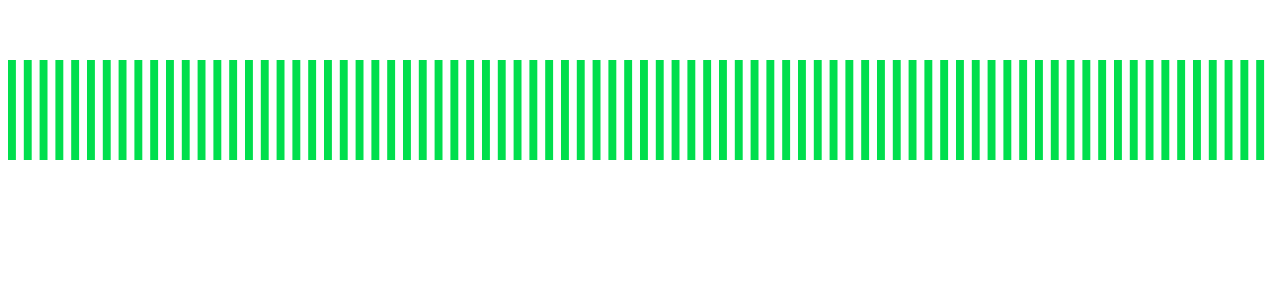
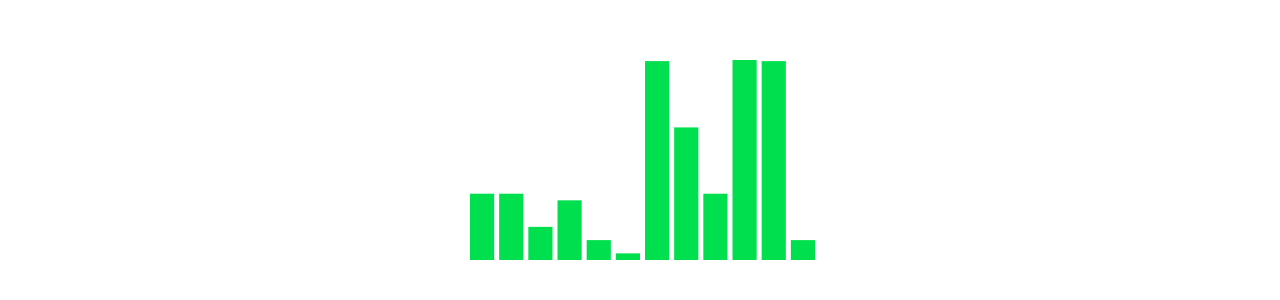
Before and after one commit to ahmetilhn/vue3-svg-charts, a Vue app: page / in a window 1280 px wide. Shown: the top 300 px of the page. Built offline with nearby package versions, Linux system fonts and the light colour scheme.

Commit message:
column chart improved

```diff
--- a/src/App.vue
+++ b/src/App.vue
@@ -1,13 +1,25 @@
 <template>
-  <column-chart />
+  <column-chart
+    :chartData="
+      JSON.parse(JSON.stringify(exampleChartData))['column-chart-data']
+    "
+    height="200"
+    width="350"
+  />
 </template>
 
 <script>
 import ColumnChart from "./components/charts/ColumnChart.vue";
+import exampleChartData from "./data/chart-example-data.json";
 export default {
   name: "App",
   components: {
     ColumnChart,
+  },
+  data() {
+    return {
+      exampleChartData,
+    };
   },
 };
 </script>
--- a/src/components/charts/ColumnChart.vue
+++ b/src/components/charts/ColumnChart.vue
@@ -1,13 +1,17 @@
 <template>
   <div class="column-chart bordered">
-    <svg id="svg_elem" v-if="chartIsReady">
+    <svg :width="width" :height="height" id="svg_elem" v-if="chartIsReady">
       <g
         @mouseover="hoverTooltip($event)"
         class="column"
-        v-for="(item, index) in 80"
+        v-for="(item, index) in getParsedChartData"
         :key="item"
       >
-        <rect height="100" :width="svg.rectWidth" :x="svg.rectX * index"></rect>
+        <rect
+          :height="getRectHeight(item)"
+          :width="svg.rectWidth"
+          :x="svg.rectX * index"
+        ></rect>
       </g>
     </svg>
     <chart-tooltip :tooltip="tooltip" />
@@ -21,39 +25,76 @@ export default {
   components: {
     ChartTooltip,
   },
+  props: {
+    chartData: {
+      type: Array,
+      required: true,
+      default: () => [],
+    },
+    height: {
+      type: String || Number,
+      required: false,
+    },
+    width: {
+      type: String || Number,
+      required: false,
+    },
+  },
   data() {
     return {
-      per: 80,
+      per: 10,
       svg: {
         rectWidth: 0,
         rectX: 0,
       },
-      chartIsReady: true, //bind to res
+      chartIsReady: true, //bind to res,
+      average: 0,
     };
+  },
+  computed: {
+    getParsedChartData() {
+      return JSON.parse(JSON.stringify(this.chartData)).reverse();
+    },
   },
   mixins: [chartMixin],
   methods: {
-    getRectWidth() {
+    setRectWidth() {
       const svgElem = document.getElementById("svg_elem");
-      if (svgElem?.clientWidth) {
-        this.svg.rectWidth =
-          svgElem?.clientWidth / this.per - svgElem?.clientWidth / this.per / 2;
+      const svgWidth = this.width || svgElem?.clientWidth;
+      if (svgWidth) {
+        this.svg.rectWidth = svgWidth / this.per - 5;
         this.svg.rectX = svgElem?.clientWidth / this.per;
+      }
+    },
+    getRectHeight(_data) {
+      // const svgElem = document.getElementById("svg_elem");
+      const sum = this.chartData?.reduce((a, b) => {
+        if (typeof a === "object") {
+          return Number(a.value) + Number(b.value);
+        }
+        return Number(a) + Number(b.value);
+      });
+      const avg = sum / this.chartData.length || 0;
+      this.average = avg;
+      return (_data.value / avg) * 100;
+    },
+    initSVG() {
+      if (this.chartData.length) {
+        this.per = this.chartData.length;
+        this.setRectWidth();
       }
     },
   },
   mounted() {
-    this.getRectWidth();
+    this.initSVG();
   },
 };
 </script>
 <style lang="scss" scoped>
 .column-chart {
-  width: 100%;
   position: relative;
   svg {
-    width: 100%;
-    height: 100px;
+    transform: rotate(180deg);
     .column {
       &:hover {
         rect {
--- /dev/null
+++ b/src/data/chart-example-data.json
@@ -0,0 +1,52 @@
+{
+  "column-chart-data": [
+    {
+      "value": 100,
+      "tooltip_content": "Tooltip data"
+    },
+    {
+      "value": 100,
+      "tooltip_content": "Tooltip data"
+    },
+    {
+      "value": 50,
+      "tooltip_content": "Tooltip data"
+    },
+    {
+      "value": 90,
+      "tooltip_content": "Tooltip data"
+    },
+    {
+      "value": 30,
+      "tooltip_content": "Tooltip data"
+    },
+    {
+      "value": 10,
+      "tooltip_content": "Tooltip data"
+    },
+    {
+      "value": 300,
+      "tooltip_content": "Tooltip data"
+    },
+    {
+      "value": 200,
+      "tooltip_content": "Tooltip data"
+    },
+    {
+      "value": 100,
+      "tooltip_content": "Tooltip data"
+    },
+    {
+      "value": 500,
+      "tooltip_content": "Tooltip data"
+    },
+    {
+      "value": 300,
+      "tooltip_content": "Tooltip data"
+    },
+    {
+      "value": 30,
+      "tooltip_content": "Tooltip data"
+    }
+  ]
+}
```
